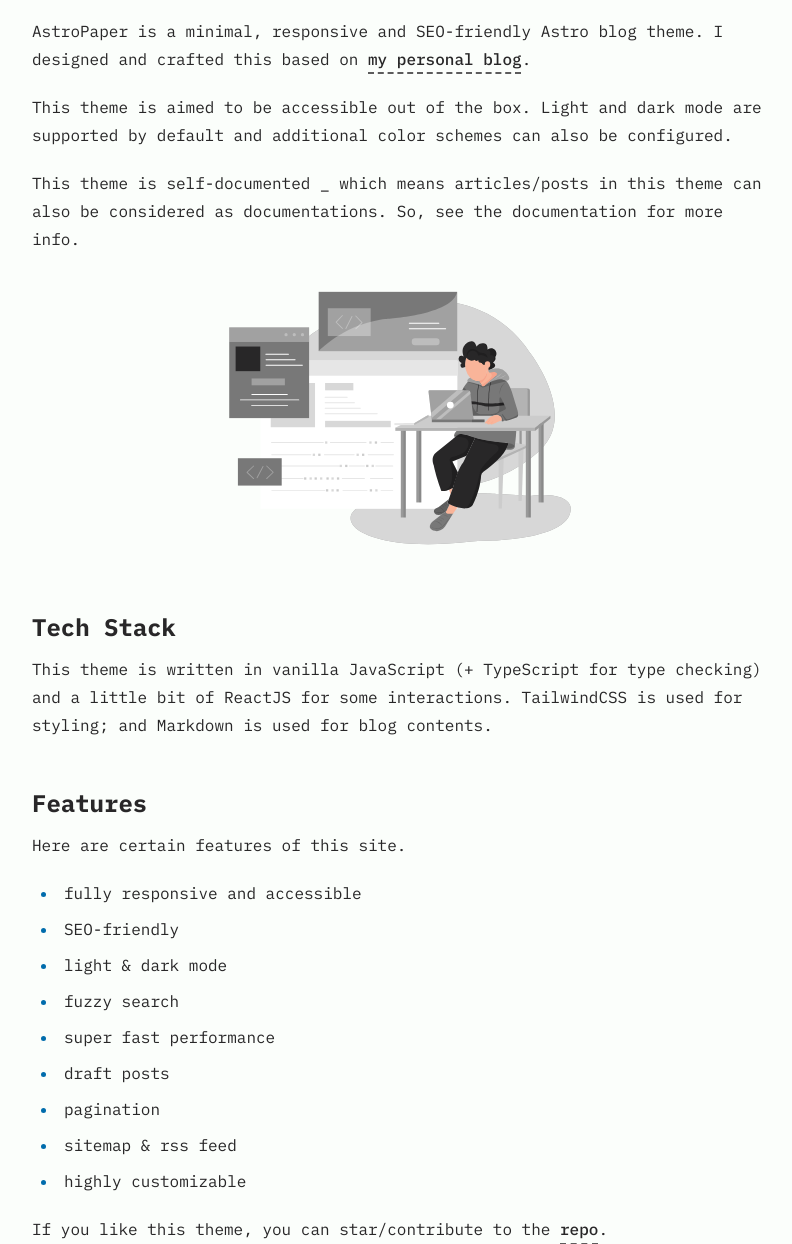
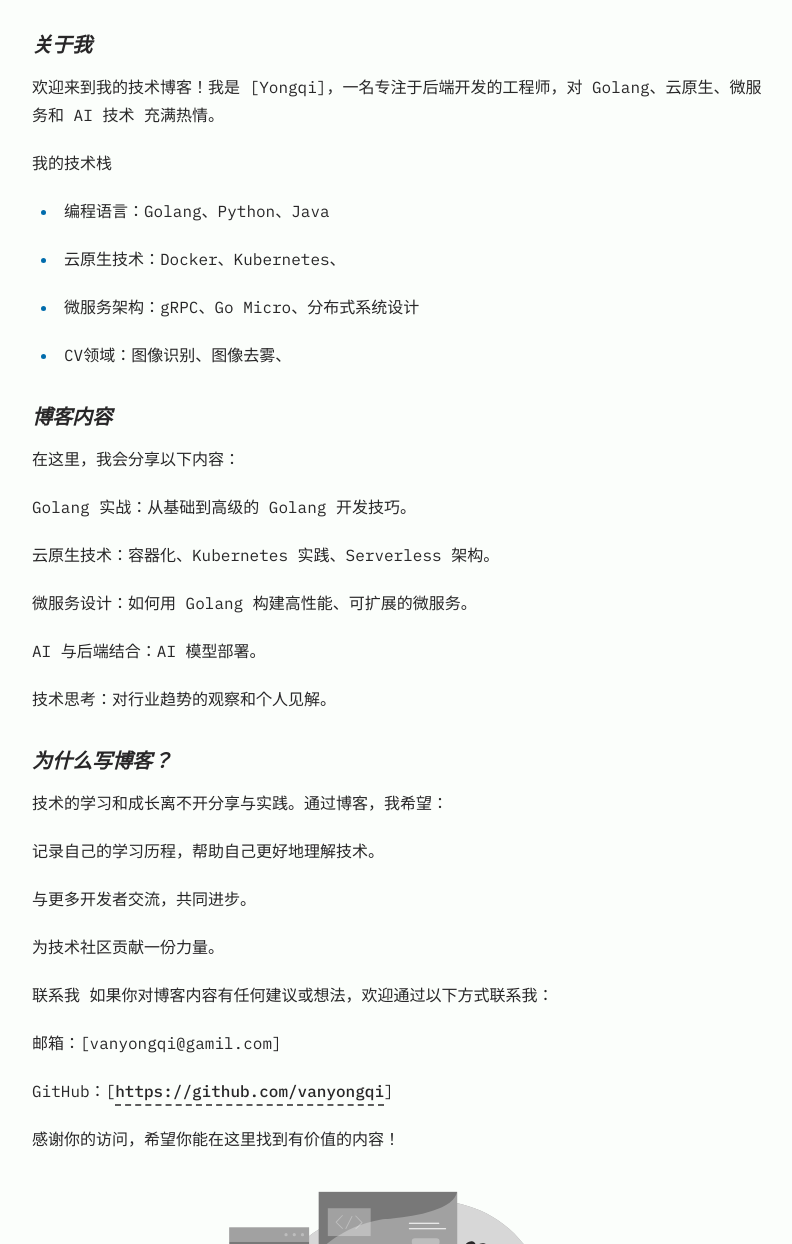
Before and after one commit to vanyongqi/vanyongqi.github.io, an Astro site: page /about in a window 1280 px wide. Shown: the part 324-1568 px from the top of the page, without its empty margins (240-1032 px from the left). Built offline with nearby package versions, Linux system fonts and the light colour scheme; Astro itself is replaced by a stand-in of ours.

Commit message:
first commit

```diff
--- a/src/config.ts
+++ b/src/config.ts
@@ -5,7 +5,7 @@
   author: "Sat Naing",
   profile: "https://satnaing.dev/",
   desc: "A minimal, responsive and SEO-friendly Astro blog theme.",
-  title: "AstroPaper",
+  title: "Yongqi‘s Blog💤",
   ogImage: "astropaper-og.jpg",
   lightAndDarkMode: true,
   postPerIndex: 4,
--- a/src/layouts/Layout.astro
+++ b/src/layouts/Layout.astro
@@ -59,7 +59,7 @@
   <head>
     <meta charset="UTF-8" />
     <meta name="viewport" content="width=device-width" />
-    <link rel="icon" type="image/svg+xml" href="/favicon.svg" />
+    <link rel="icon" type="image/svg+xml" href="/favicon.jpg" />
     <link rel="canonical" href={canonicalURL} />
     <meta name="generator" content={Astro.generator} />
 
--- a/src/pages/about.md
+++ b/src/pages/about.md
@@ -3,34 +3,49 @@
 title: "About"
 ---
 
-AstroPaper is a minimal, responsive and SEO-friendly Astro blog theme. I designed and crafted this based on [my personal blog](https://satnaing.dev/blog).
+### 关于我
+欢迎来到我的技术博客！我是 [Yongqi]，一名专注于后端开发的工程师，对 Golang、云原生、微服务和 AI 技术 充满热情。
 
-This theme is aimed to be accessible out of the box. Light and dark mode are supported by
-default and additional color schemes can also be configured.
+我的技术栈
+- 编程语言：Golang、Python、Java
 
-This theme is self-documented \_ which means articles/posts in this theme can also be considered as documentations. So, see the documentation for more info.
+- 云原生技术：Docker、Kubernetes、
 
+- 微服务架构：gRPC、Go Micro、分布式系统设计
+
+- CV领域：图像识别、图像去雾、
+
+### 博客内容
+在这里，我会分享以下内容：
+
+Golang 实战：从基础到高级的 Golang 开发技巧。
+
+云原生技术：容器化、Kubernetes 实践、Serverless 架构。
+
+微服务设计：如何用 Golang 构建高性能、可扩展的微服务。
+
+AI 与后端结合：AI 模型部署。
+
+技术思考：对行业趋势的观察和个人见解。
+
+### 为什么写博客？
+技术的学习和成长离不开分享与实践。通过博客，我希望：
+
+记录自己的学习历程，帮助自己更好地理解技术。
+
+与更多开发者交流，共同进步。
+
+为技术社区贡献一份力量。
+
+联系我
+如果你对博客内容有任何建议或想法，欢迎通过以下方式联系我：
+
+邮箱：[vanyongqi@gamil.com]
+
+GitHub：[https://github.com/vanyongqi]
+
+
+感谢你的访问，希望你能在这里找到有价值的内容！
 <div>
   <img src="/assets/dev.svg" class="sm:w-1/2 mx-auto" alt="coding dev illustration">
 </div>
-
-## Tech Stack
-
-This theme is written in vanilla JavaScript (+ TypeScript for type checking) and a little bit of ReactJS for some interactions. TailwindCSS is used for styling; and Markdown is used for blog contents.
-
-## Features
-
-Here are certain features of this site.
-
-- fully responsive and accessible
-- SEO-friendly
-- light & dark mode
-- fuzzy search
-- super fast performance
-- draft posts
-- pagination
-- sitemap & rss feed
-- highly customizable
-
-If you like this theme, you can star/contribute to the [repo](https://github.com/satnaing/astro-paper).
-Or you can even give any feedback via my [email](mailto:contact@satnaing.dev).
--- a/src/pages/index.astro
+++ b/src/pages/index.astro
@@ -23,7 +23,7 @@
   <Header />
   <main id="main-content">
     <section id="hero">
-      <h1>Mingalaba</h1>
+      <h1>博观而约取,厚积而薄发. </h1>
       <a
         target="_blank"
         href="/rss.xml"
```
Also changed, not shown: public/favicon.jpg (added), public/favicon.svg, 1 other file.
